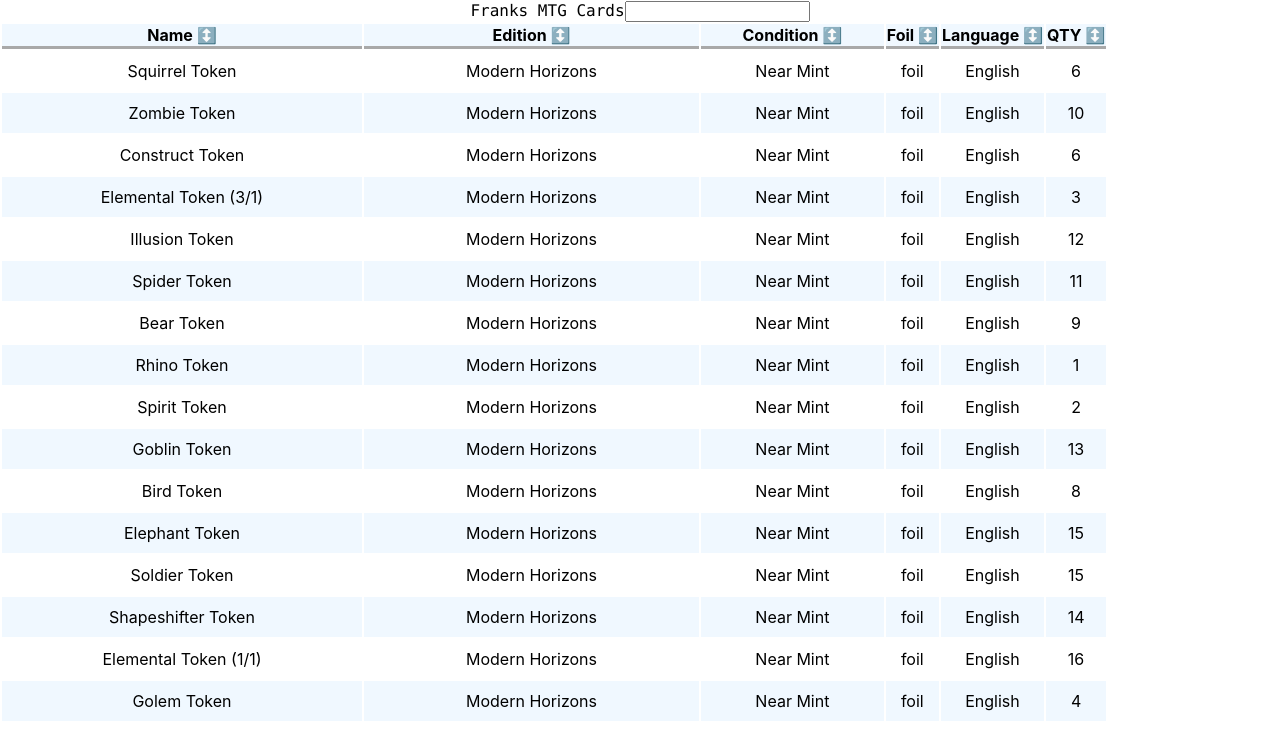
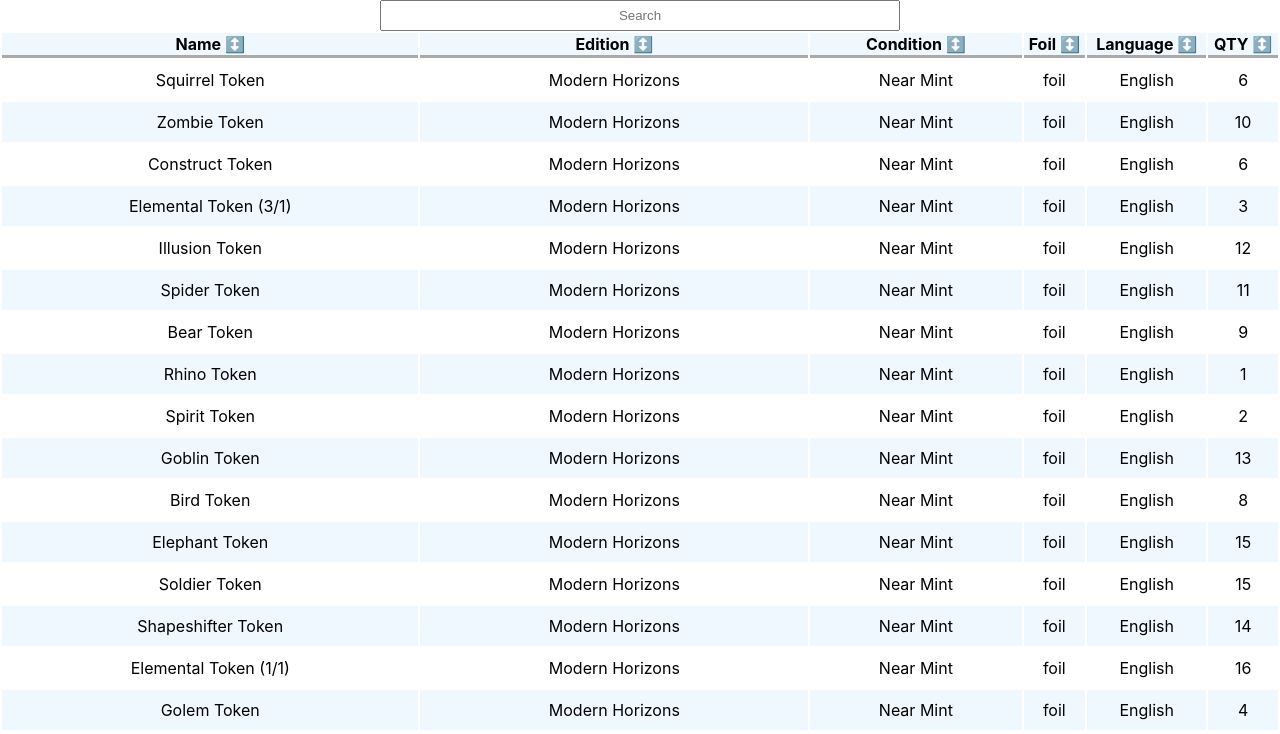
Before and after one commit to ChanceSQ/franksMTG, a React (Create React App) app: page / in a window 1280 px wide. Shown: the top 734 px of the page. Built offline with nearby package versions, Linux system fonts and the light colour scheme.

Commit message:
full width and bigger searchbar

```diff
--- a/src/App.js
+++ b/src/App.js
@@ -5,7 +5,6 @@
 function App() {
   return (
     <div className="App">
-      <code>Franks MTG Cards</code>
       <Table />
     </div>
   );
--- a/src/components/Table.js
+++ b/src/components/Table.js
@@ -58,11 +58,20 @@
     <>
       <input
         type="text"
+        placeholder="Search"
+        style={{
+          width: "40vw",
+          height: "25px",
+          textAlign: "center",
+        }}
         onChange={(event) => {
           filteredData(ogData, event.target.value);
         }}
       />
-      <table {...getTableProps()}>
+      <table
+        style={{ width: "100vw", overflow: "hidden" }}
+        {...getTableProps()}
+      >
         <thead>
           {headerGroups.map((headerGroup) => (
             <tr {...headerGroup.getHeaderGroupProps()}>
```
